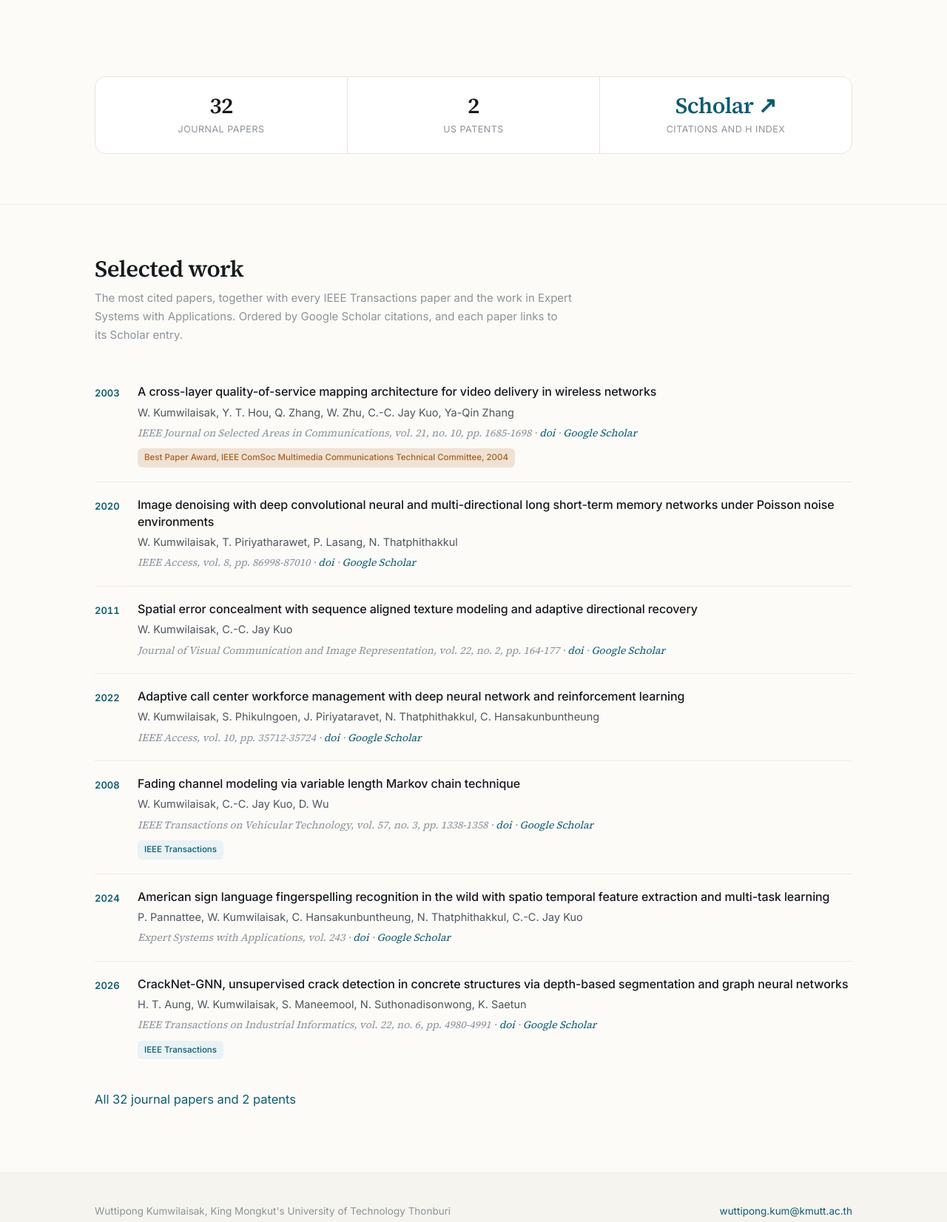
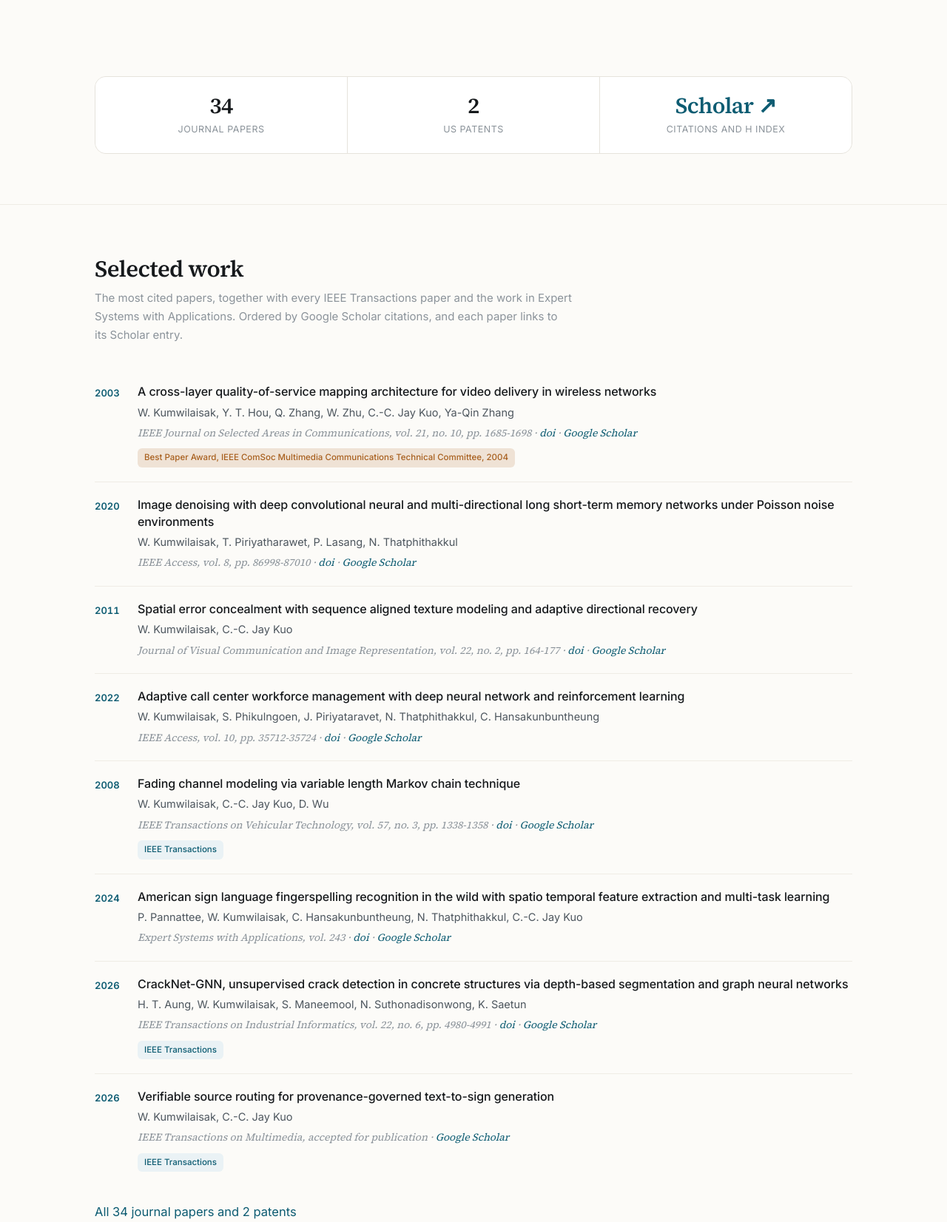
Before and after one commit to kumwilai/Myweb, a plain HTML site: page index.html in a window 1280 px wide. Shown: the part 660-2312 px from the top of the page at 74% size. Drawn offline with Linux system fonts and the light colour scheme.

Commit message:
List the two papers accepted in November 2026 and count thirty four journal papers
IEEE Transactions on Multimedia: verifiable source routing for provenance-governed
text-to-sign generation. IEEE Access: acuity-aware congestion-sensitive ICU bed
allocation. Both marked as accepted for publication, without volume or DOI yet.

Co-Authored-By: Claude Opus 5.5 <noreply@anthropic.com>

```diff
--- a/index.html
+++ b/index.html
@@ -60,7 +60,7 @@
 <section>
   <div class="wrap">
     <div class="stats three reveal">
-      <div class="stat"><div class="v">32</div><div class="l">Journal papers</div></div>
+      <div class="stat"><div class="v">34</div><div class="l">Journal papers</div></div>
       <div class="stat"><div class="v">2</div><div class="l">US patents</div></div>
       <a class="stat" href="https://scholar.google.com/citations?user=QSeweikAAAAJ&amp;hl=en" target="_blank" rel="noopener"><div class="v">Scholar &#8599;</div><div class="l">Citations and h index</div></a>
     </div>
@@ -76,7 +76,7 @@
       paper links to its Scholar entry.</p>
     </div>
     <div id="selected"></div>
-    <p style="margin-top:22px"><a href="publications.html">All 32 journal papers and 2 patents</a></p>
+    <p style="margin-top:22px"><a href="publications.html">All 34 journal papers and 2 patents</a></p>
   </div>
 </section>
 
--- a/js/pubs.js
+++ b/js/pubs.js
@@ -8,6 +8,8 @@
 // have no such entry (Scholar lists their 2011 conference version and their 2010
 // application instead), so they carry no c rather than a borrowed number.
 const PUBS = [
+ {n:34,y:2026,c:0,t:"Verifiable source routing for provenance-governed text-to-sign generation",a:"W. Kumwilaisak, C.-C. Jay Kuo",v:"IEEE Transactions on Multimedia, accepted for publication",k:["vision","learning"]},
+ {n:33,y:2026,c:0,t:"Acuity-aware congestion-sensitive ICU bed allocation and prioritization via adaptive policy-mixing control",a:"S. Tanutsiriteeradet, W. Kumwilaisak, K. Sujjavorakul",v:"IEEE Access, accepted for publication",k:["learning"]},
  {n:32,y:2026,c:0,t:"Backbone-modular neuro-symbolic post-correction for OCT denoising via explicit predicate maps and stable fuzzy allocation",a:"W. Kumwilaisak, T. Matangkasombut",v:"IEEE Open Journal of the Computer Society, vol. 7, pp. 1487-1499",doi:"10.1109/OJCS.2026.3737104",k:["vision","learning"],gs:"QSeweikAAAAJ:sSrBHYA8nusC"},
  {n:31,y:2026,c:0,t:"AHA-JEPA, articulated hand-aware JEPA for leak-free gloss conditioned sign pose generation",a:"W. Kumwilaisak",v:"IEEE Access, vol. 14, pp. 128559-128580",doi:"10.1109/ACCESS.2026.3716809",k:["vision","learning"],gs:"QSeweikAAAAJ:4fKUyHm3Qg0C"},
  {n:30,y:2026,c:0,t:"Attention-driven alaryngeal speech enhancement via discrete representation learning and timbre-preserving augmentation",a:"H. Y. Lwin, W. Kumwilaisak, C. Hansakunbuntheung, N. Thatphithakkul",v:"IEEE Open Journal of the Computer Society, vol. 7, pp. 1236-1247",doi:"10.1109/ojcs.2026.3696985",k:["speech","learning"],gs:"QSeweikAAAAJ:tS2w5q8j5-wC"},
```
Also changed, not shown: publications.html (+2 -2 lines), 1 other file.
